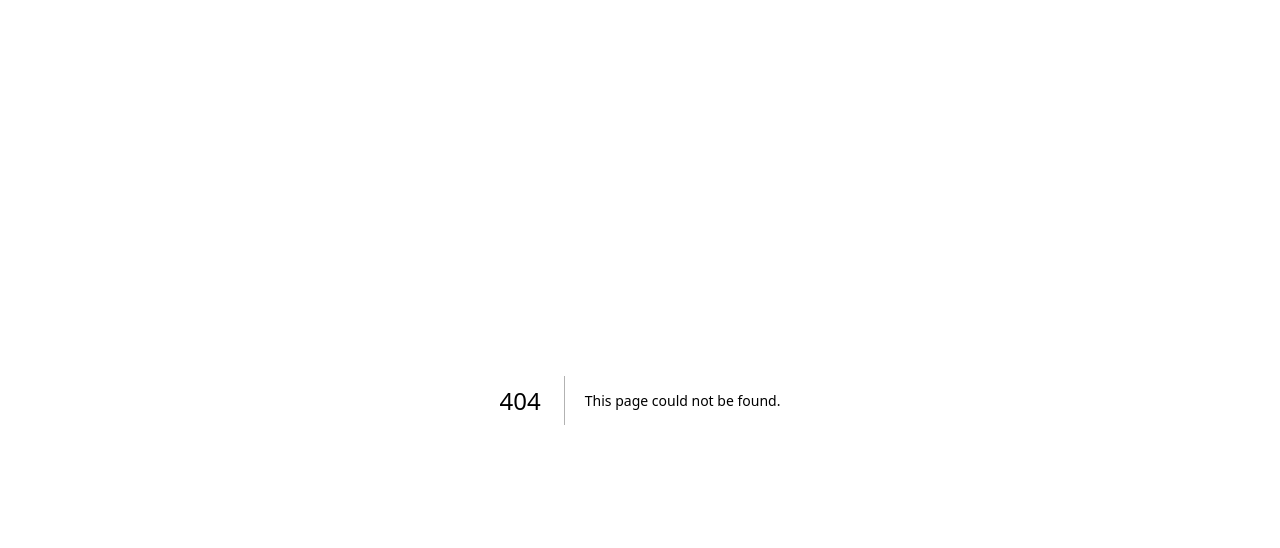
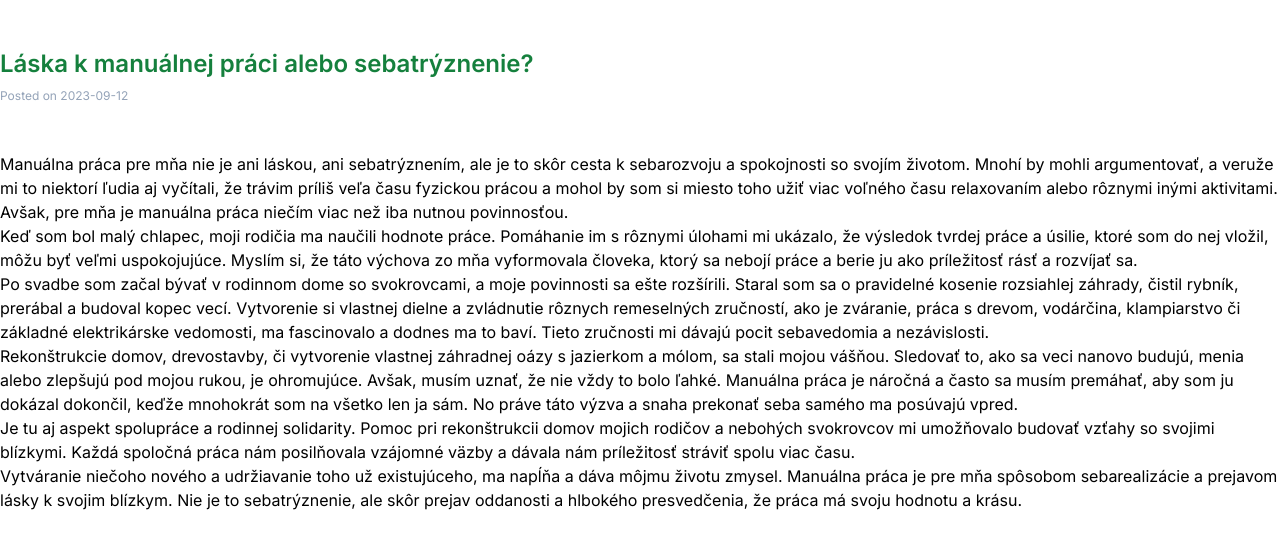
Before and after one commit to juleni/blog, a Next.js app: page /posts/laska-k-manualnej-praci-alebo-sebatryznenie in a window 1280 px wide. Before the commit this address had no page. Shown: the top 548 px of the page. Built offline with nearby package versions, Linux system fonts and the light colour scheme.

Commit message:
Added post page

```diff
--- /dev/null
+++ b/app/posts/[postname]/page.tsx
@@ -0,0 +1,40 @@
+import getPostMetadata from "@/app/components/getPostMetadata";
+import fs from "fs";
+import matter from "gray-matter";
+import Markdown from "markdown-to-jsx";
+
+const getPostContent = (postName: string) => {
+  const folder = "posts/";
+  const file = `${folder}/${postName}.md`;
+  const content = fs.readFileSync(file, "utf8");
+  const matterResult = matter(content);
+
+  return matterResult;
+};
+
+// Generate static page for each markdown file post
+export const generateStaticParams = async () => {
+  const posts = getPostMetadata();
+  return posts.map((post) => ({ postname: post.filename }));
+};
+
+export default function postPage(props: any) {
+  const postName = props.params.postname;
+  const post = getPostContent(postName);
+  return (
+    <div>
+      <div className="my-12">
+        <h1 className="text-lg sm:text-xl md:text-2xl font-semibold text text-green-700">
+          {post.data.title}
+        </h1>
+        <p className="text-slate-400 text-xs mt-2">
+          Posted on {post.data.date}
+        </p>
+      </div>
+
+      <article className="prose lg:prose-xl">
+        <Markdown>{post.content}</Markdown>
+      </article>
+    </div>
+  );
+}
```
